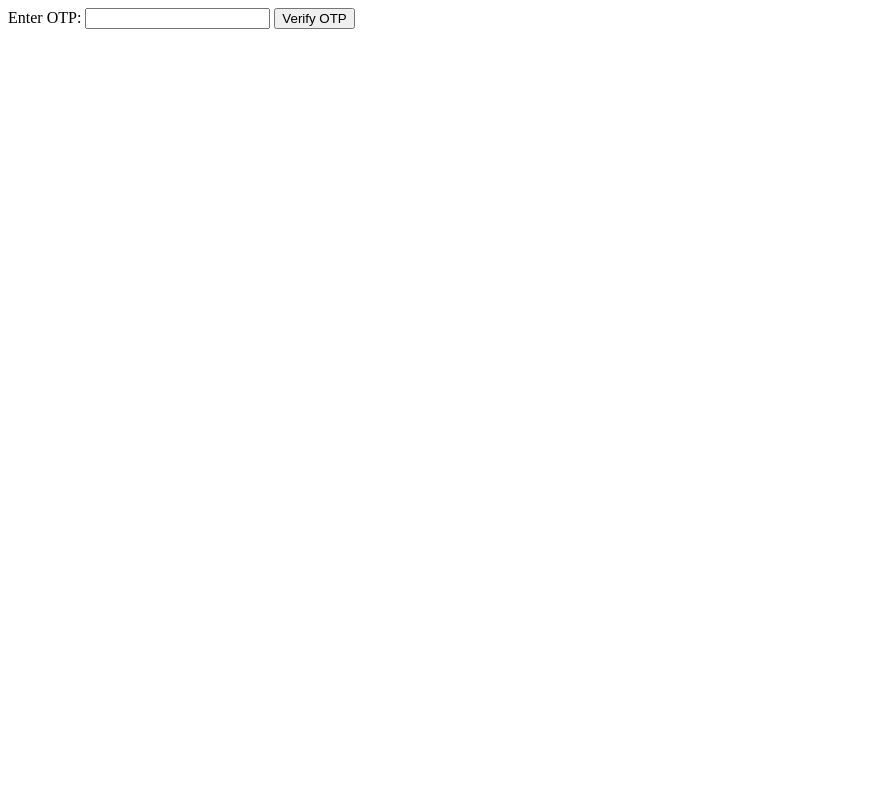
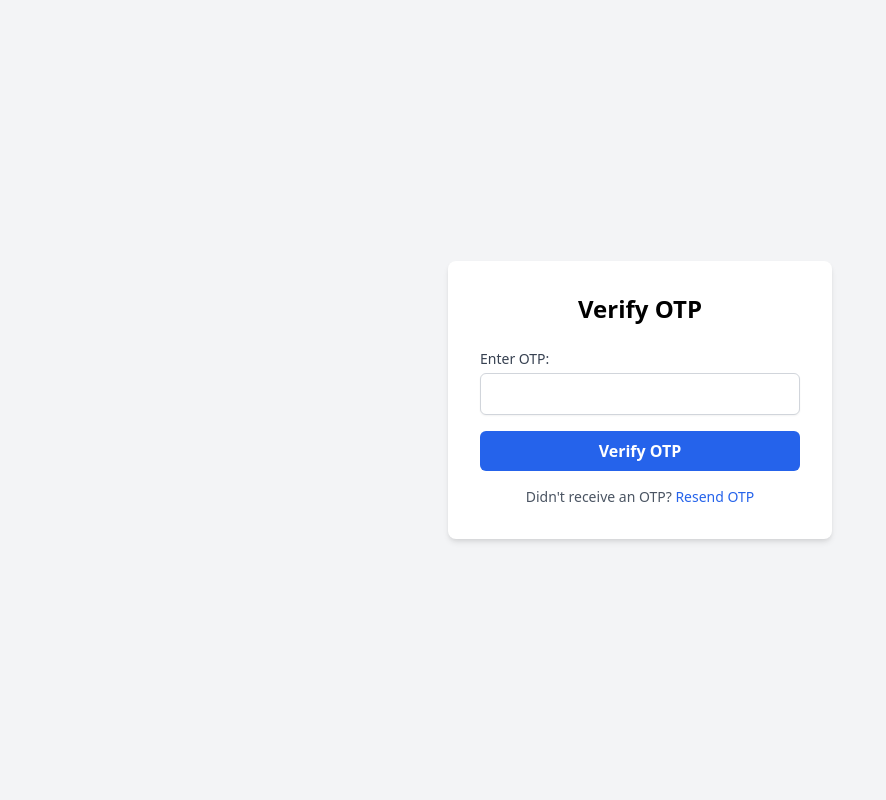
Before and after one commit to Nithin1729S/IT303-Mini-Project, a Django app: page /verify-otp/ in a window 1280 px wide. Shown: the whole page, without its empty margins (0-886 px from the left). Run offline with Django 5.2, Linux system fonts and the light colour scheme.

Commit message:
some css design

```diff
--- a/users/templates/users/verify_otp.html
+++ b/users/templates/users/verify_otp.html
@@ -1,7 +1,29 @@
-<!-- verify_otp.html -->
-<form method="POST">
-    {% csrf_token %}
-    <label for="otp">Enter OTP:</label>
-    <input type="text" name="otp" id="otp" required>
-    <button type="submit">Verify OTP</button>
-</form>
+<!DOCTYPE html>
+<html lang="en">
+<head>
+    <meta charset="UTF-8">
+    <meta name="viewport" content="width=device-width, initial-scale=1.0">
+    <link href="https://cdn.jsdelivr.net/npm/tailwindcss@2.2.19/dist/tailwind.min.css" rel="stylesheet">
+    <title>Verify OTP</title>
+</head>
+<body class="bg-gray-100 flex items-center justify-center min-h-screen">
+    <div class="bg-white p-8 rounded-lg shadow-md w-96">
+        <h2 class="text-2xl font-bold mb-6 text-center">Verify OTP</h2>
+        <form method="POST">
+            {% csrf_token %}
+            <div class="mb-4">
+                <label for="otp" class="block text-sm font-medium text-gray-700">Enter OTP:</label>
+                <input type="text" name="otp" id="otp" required
+                       class="mt-1 block w-full border border-gray-300 rounded-md shadow-sm px-3 py-2 focus:outline-none focus:ring focus:ring-blue-500 focus:border-blue-500" />
+            </div>
+            <button type="submit"
+                    class="w-full bg-blue-600 hover:bg-blue-700 text-white font-semibold py-2 px-4 rounded-md transition duration-200">
+                Verify OTP
+            </button>
+        </form>
+        <div class="mt-4 text-center">
+            <p class="text-sm text-gray-600">Didn't receive an OTP? <a href="#" class="text-blue-600 hover:underline">Resend OTP</a></p>
+        </div>
+    </div>
+</body>
+</html>
```
